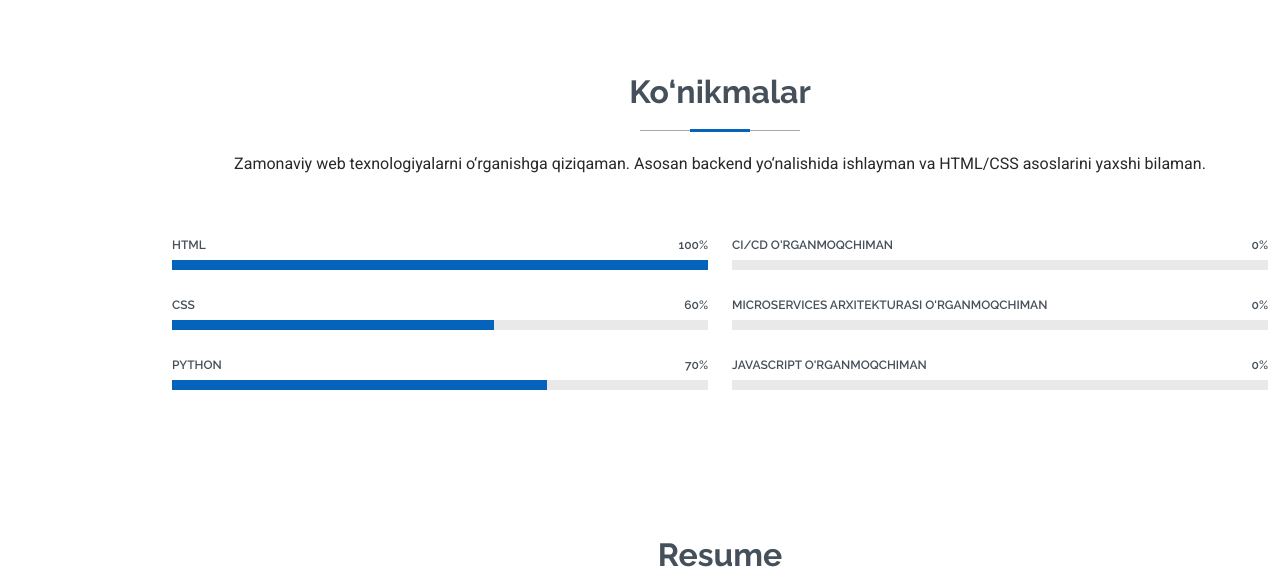
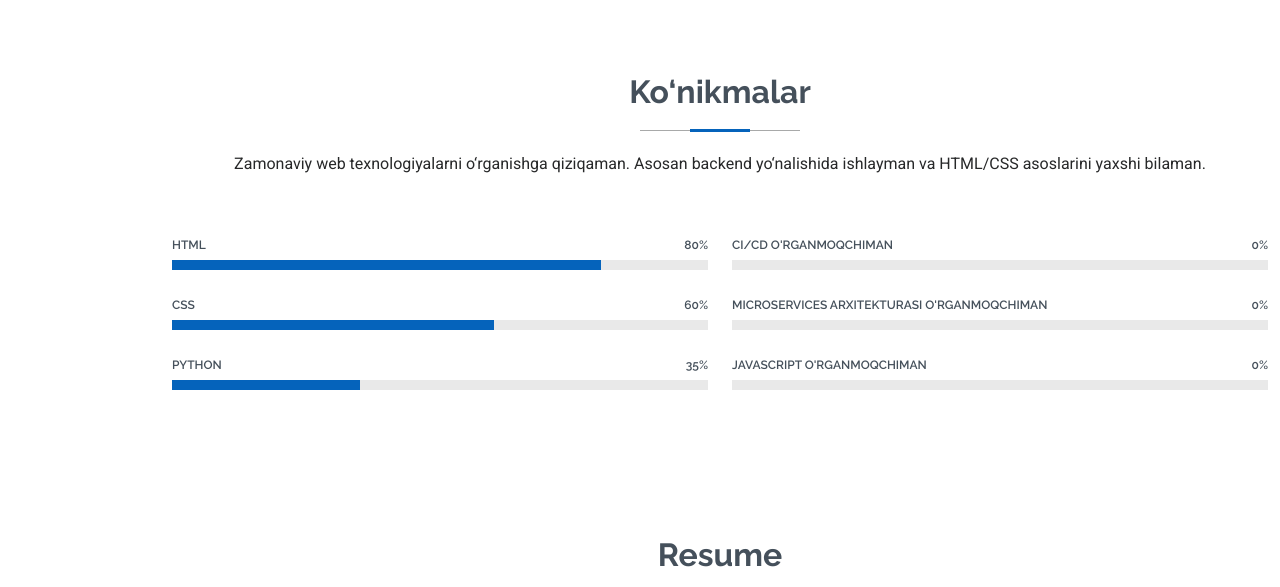
Before and after one commit to HakimovMuzaffar/My-portfolio, a Django app: page / in a window 1280 px wide. Shown: the part 1760-2347 px from the top of the page. Run offline with Django 4.2, Linux system fonts and the light colour scheme; data comes from the database, SQL or seed files in the repository; some libraries are stand-ins or nearby versions.

Commit message:
Update projects.html

```diff
--- a/blog/templates/store/projects.html
+++ b/blog/templates/store/projects.html
@@ -184,9 +184,9 @@
                 <div class="col-lg-6">
 
                     <div class="progress">
-                        <span class="skill"><span>HTML</span> <i class="val">100%</i></span>
+                        <span class="skill"><span>HTML</span> <i class="val">80%</i></span>
                         <div class="progress-bar-wrap">
-                            <div class="progress-bar" role="progressbar" aria-valuenow="100" aria-valuemin="0"
+                            <div class="progress-bar" role="progressbar" aria-valuenow="80" aria-valuemin="0"
                                  aria-valuemax="100"></div>
                         </div>
                     </div><!-- End Skills Item -->
@@ -200,9 +200,9 @@
                     </div><!-- End Skills Item -->
 
                     <div class="progress">
-                        <span class="skill"><span>Python</span> <i class="val">70%</i></span>
+                        <span class="skill"><span>Python</span> <i class="val">35%</i></span>
                         <div class="progress-bar-wrap">
-                            <div class="progress-bar" role="progressbar" aria-valuenow="70" aria-valuemin="0"
+                            <div class="progress-bar" role="progressbar" aria-valuenow="35" aria-valuemin="0"
                                  aria-valuemax="100"></div>
                         </div>
                     </div><!-- End Skills Item -->
```
